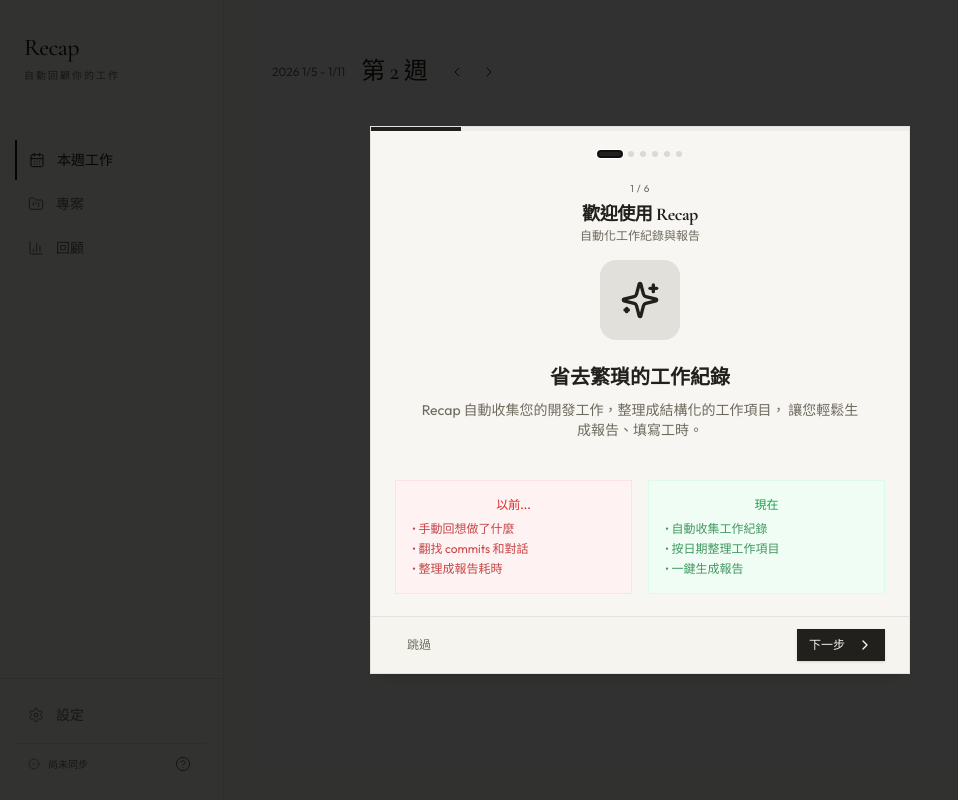
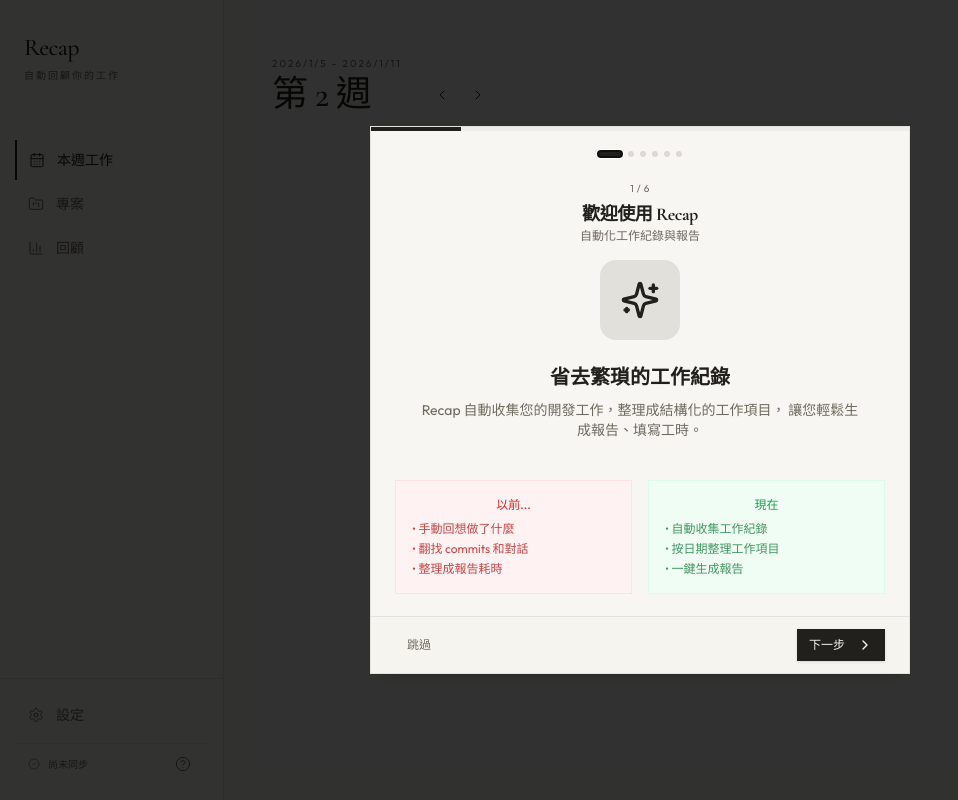
Before and after one commit to p988744/recap, a React (Vite) app in the folder web/: page / in a window 1280 px wide. Shown: the whole page, without its empty margins (0-958 px from the left). Built offline with nearby package versions, Linux system fonts and the light colour scheme; the HTML template or start-up script is replaced by a standard one.

Commit message:
fix: Restore larger week title with date subtitle
- Large "第 X 週" title (text-4xl)
- Subtitle above with full date range (yyyy/m/d - yyyy/m/d)
- Navigation buttons aligned to bottom of title

Co-Authored-By: Claude Opus 4.5 <noreply@anthropic.com>

```diff
--- a/web/src/pages/ThisWeek/components/WeekHeader.tsx
+++ b/web/src/pages/ThisWeek/components/WeekHeader.tsx
@@ -11,9 +11,9 @@ interface WeekHeaderProps {
   onToday: () => void
 }
 
-function formatDisplayDate(dateStr: string): string {
+function formatFullDate(dateStr: string): string {
   const d = new Date(dateStr + 'T00:00:00')
-  return `${d.getMonth() + 1}/${d.getDate()}`
+  return `${d.getFullYear()}/${d.getMonth() + 1}/${d.getDate()}`
 }
 
 export function WeekHeader({
@@ -25,31 +25,29 @@ export function WeekHeader({
   onNext,
   onToday,
 }: WeekHeaderProps) {
-  const year = startDate.slice(0, 4)
-
   return (
-    <header className="flex items-center gap-4">
-      <div className="flex items-center gap-1">
-        <p className="text-xs text-muted-foreground">
-          {year} {formatDisplayDate(startDate)} - {formatDisplayDate(endDate)}
+    <header className="flex items-center gap-6">
+      <div>
+        <p className="text-[10px] uppercase tracking-[0.2em] text-muted-foreground mb-1">
+          {formatFullDate(startDate)} - {formatFullDate(endDate)}
         </p>
+        <h1 className="font-display text-4xl text-foreground tracking-tight">
+          第 {weekNumber} 週
+        </h1>
       </div>
-      <h1 className="font-display text-2xl text-foreground tracking-tight">
-        第 {weekNumber} 週
-      </h1>
-      <div className="flex items-center gap-1">
-        <Button variant="ghost" size="icon" className="h-7 w-7" onClick={onPrev}>
+      <div className="flex items-center gap-1 self-end mb-1">
+        <Button variant="ghost" size="icon" className="h-8 w-8" onClick={onPrev}>
           <ChevronLeft className="w-4 h-4" strokeWidth={1.5} />
         </Button>
-        <Button variant="ghost" size="icon" className="h-7 w-7" onClick={onNext}>
+        <Button variant="ghost" size="icon" className="h-8 w-8" onClick={onNext}>
           <ChevronRight className="w-4 h-4" strokeWidth={1.5} />
         </Button>
+        {!isCurrentWeek && (
+          <Button variant="outline" size="sm" className="text-xs h-8 ml-1" onClick={onToday}>
+            本週
+          </Button>
+        )}
       </div>
-      {!isCurrentWeek && (
-        <Button variant="outline" size="sm" className="text-xs h-7 px-2" onClick={onToday}>
-          本週
-        </Button>
-      )}
     </header>
   )
 }
```
